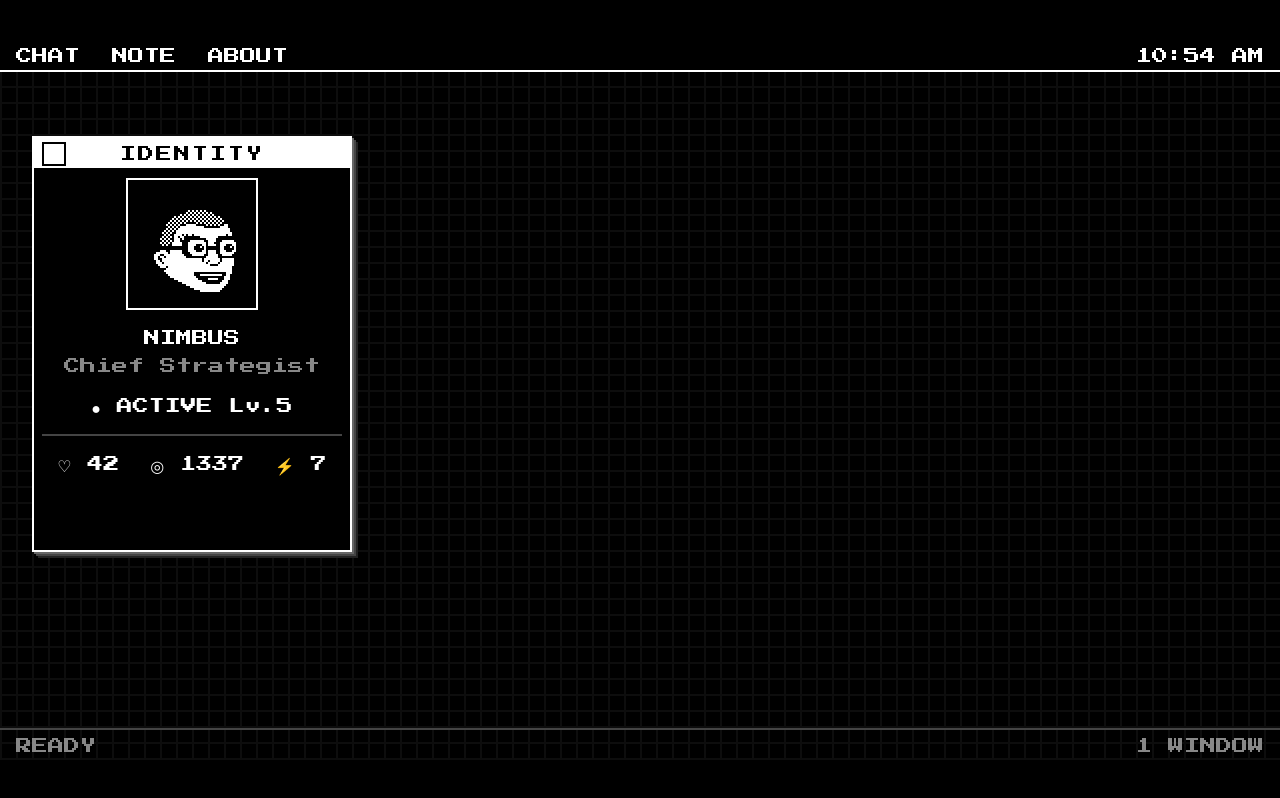
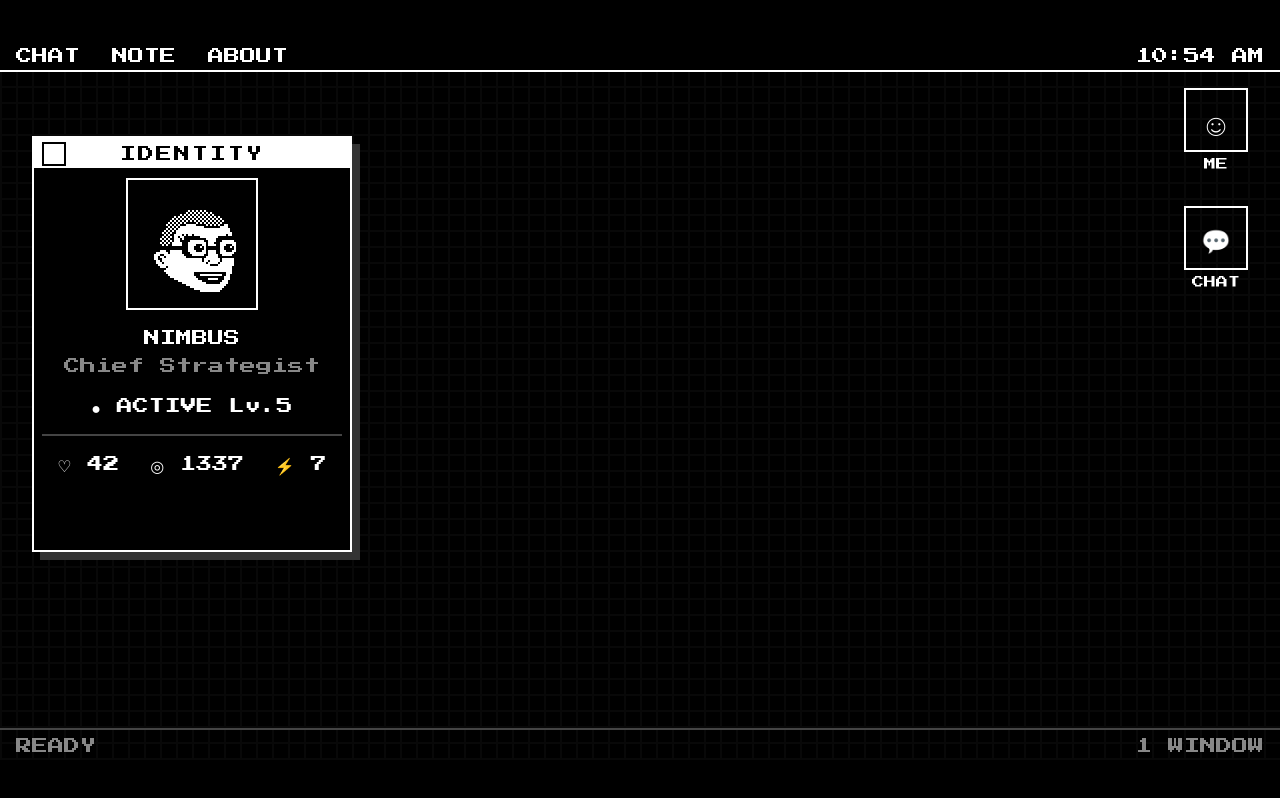
Before and after one commit to nimbusthewise-coder/bitfloor, a Next.js app: page / in a window 1280 px wide. Built offline with nearby package versions, Linux system fonts and the light colour scheme.

Commit message:
Add desktop icons + simplify shadow
- Desktop icons on right side (ME, CHAT)
- Simplified shadow to single offset layer
- Reduced grid opacity
- Icons open respective windows on click

```diff
--- a/src/components/PixelDesktop.tsx
+++ b/src/components/PixelDesktop.tsx
@@ -135,35 +135,15 @@ function PixelWindow({
       onMouseLeave={handleMouseUp}
       onClick={onFocus}
     >
-      {/* Layered depth shadow - multiple offset layers */}
+      {/* Layered depth shadow - offset creates depth illusion */}
       <div
         style={{
           position: "absolute",
-          left: 3,
-          top: 3,
+          left: 4,
+          top: 4,
           width: width,
           height: height + titleBarHeight,
-          background: "#222",
-        }}
-      />
-      <div
-        style={{
-          position: "absolute",
-          left: 2,
-          top: 2,
-          width: width,
-          height: height + titleBarHeight,
-          background: "#444",
-        }}
-      />
-      <div
-        style={{
-          position: "absolute",
-          left: 1,
-          top: 1,
-          width: width,
-          height: height + titleBarHeight,
-          background: "#666",
+          background: "#333",
         }}
       />
 
@@ -357,13 +337,79 @@ export function PixelDesktop() {
           style={{
             position: "absolute",
             inset: 0,
-            opacity: 0.05,
+            opacity: 0.03,
             backgroundImage: `
               repeating-linear-gradient(0deg, #fff 0px, #fff 1px, transparent 1px, transparent ${UNIT}px),
               repeating-linear-gradient(90deg, #fff 0px, #fff 1px, transparent 1px, transparent ${UNIT}px)
             `,
           }}
         />
+
+        {/* Desktop icons */}
+        <div
+          style={{
+            position: "absolute",
+            right: UNIT * 2,
+            top: UNIT,
+            display: "flex",
+            flexDirection: "column",
+            gap: UNIT * 2,
+          }}
+        >
+          {/* Identity icon */}
+          <button
+            onClick={() => addWindow("identity")}
+            style={{
+              background: "none",
+              border: "none",
+              color: "#fff",
+              cursor: "pointer",
+              textAlign: "center",
+              padding: 0,
+            }}
+          >
+            <div style={{
+              width: UNIT * 4,
+              height: UNIT * 4,
+              border: "1px solid #fff",
+              marginBottom: 2,
+              display: "flex",
+              alignItems: "center",
+              justifyContent: "center",
+              fontSize: "16px",
+            }}>
+              ☺
+            </div>
+            <div style={{ fontSize: "6px" }}>ME</div>
+          </button>
+
+          {/* Chat icon */}
+          <button
+            onClick={() => addWindow("chat")}
+            style={{
+              background: "none",
+              border: "none",
+              color: "#fff",
+              cursor: "pointer",
+              textAlign: "center",
+              padding: 0,
+            }}
+          >
+            <div style={{
+              width: UNIT * 4,
+              height: UNIT * 4,
+              border: "1px solid #fff",
+              marginBottom: 2,
+              display: "flex",
+              alignItems: "center",
+              justifyContent: "center",
+              fontSize: "12px",
+            }}>
+              💬
+            </div>
+            <div style={{ fontSize: "6px" }}>CHAT</div>
+          </button>
+        </div>
 
         {/* Windows */}
         {windows.map((win) => {
```
